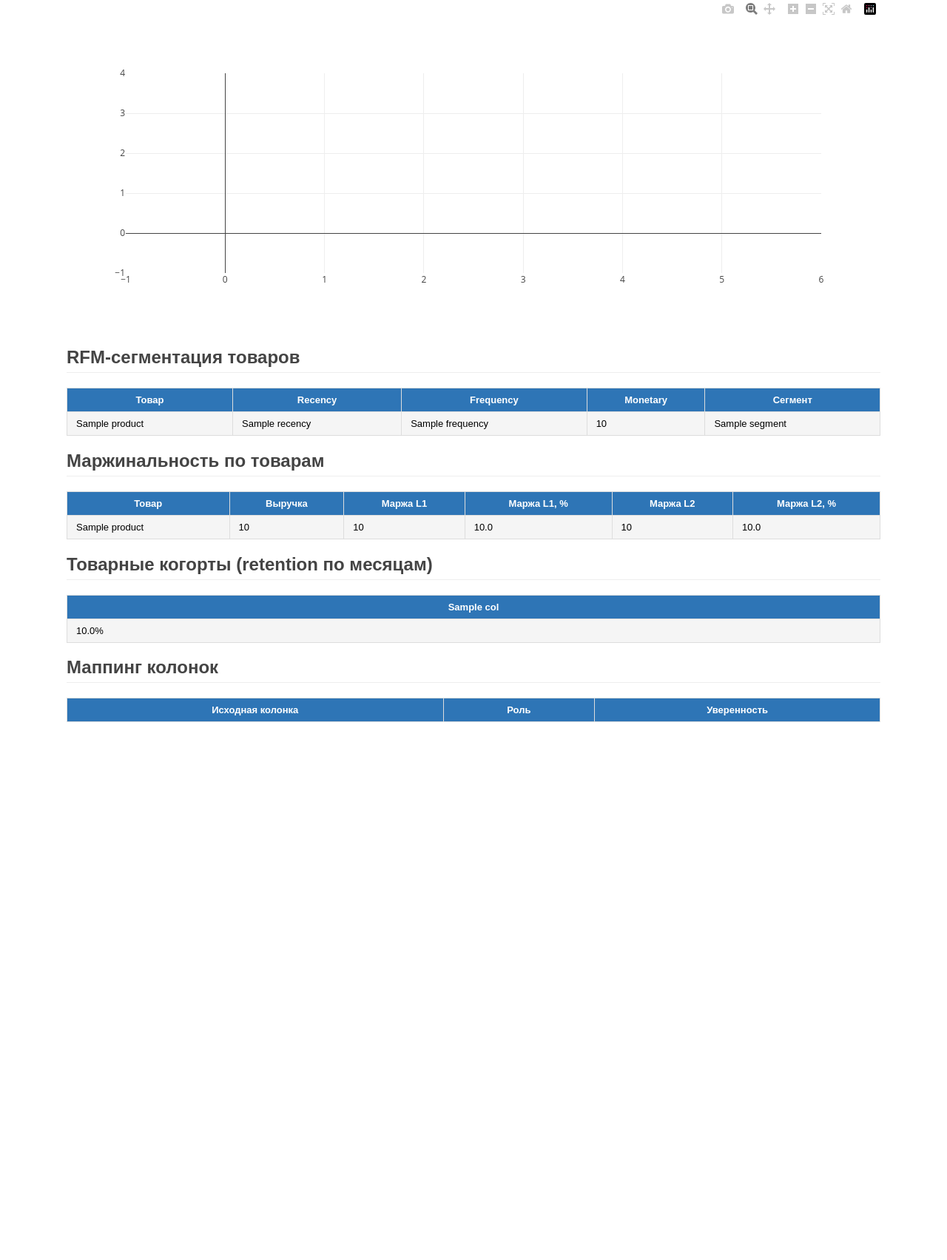
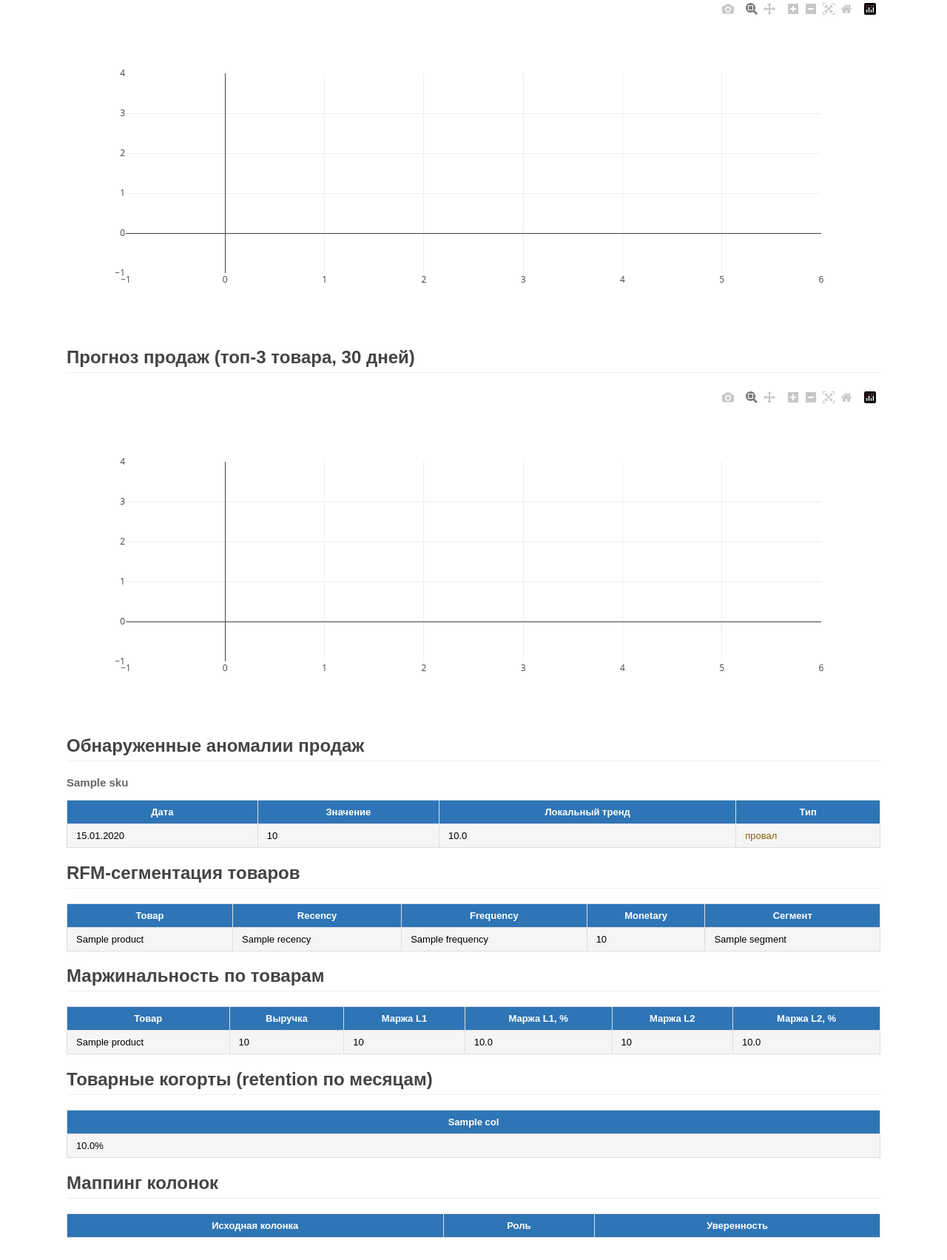
Before and after one commit to kuznetsovskdh/Salesguard, a Flask app: template app/templates/result.html in a window 1280 px wide. Shown: the part 1550-3253 px from the top of the page at 74% size. Before the commit the page ends 2526 px from the top, so only its background shows below. Run offline with Flask 3, Linux system fonts and the light colour scheme; the template is opened without the code that fills it: most values are stand-ins (such as "Sample title", 1, 10 or a date in 2020); lists and menus that the app fills with data are empty; some libraries are stand-ins or nearby versions.

Commit message:
Forecast/Anomaly blocks

```diff
--- a/app/app.py
+++ b/app/app.py
@@ -15,6 +15,7 @@
 from analytics.features import add_features
 from analytics.abc import abc_analysis
 from analytics.seasonality import seasonality, product_lifecycle_cohort
+from analytics.forecast import forecast_revenue, detect_anomalies
 from analytics.clustering import cluster_customers, rfm_sku_analysis
 from analytics.margin import margin_analysis
 from analytics.insights_context import build_metrics_context
@@ -428,6 +429,20 @@
         cohort_table = cohort_df.to_dict('records') if not cohort_df.empty else []
         cohort_columns = list(cohort_df.columns) if not cohort_df.empty else []
 
+        # Forecast/Anomaly: топ-3 SKU по выручке, прогноз 30 дней + аномалии
+        forecast_charts = {}
+        anomalies_by_sku = {}
+        if not abc.empty:
+            top_skus = abc.sort_values('revenue', ascending=False)['product'].head(3).tolist()
+            for sku in top_skus:
+                fc_df = forecast_revenue(df, product=sku, horizon_days=30)
+                if not fc_df.empty:
+                    fig_fc = px.line(fc_df, x='date', y='forecast', title=f'Прогноз продаж: {sku}')
+                    forecast_charts[sku] = json.dumps(fig_fc, cls=plotly.utils.PlotlyJSONEncoder)
+                an_df = detect_anomalies(df, product=sku)
+                if not an_df.empty:
+                    anomalies_by_sku[sku] = an_df.to_dict('records')
+
         # AI Insights: пробуем LLM, при любой ошибке тихо откатываемся на
         # шаблонный генератор
         try:
@@ -444,7 +459,8 @@
                                role_map=role_map, upload_id=upload_id, warning=None,
                                insights=insights_text,
                                rfm_table=rfm_table, margin_table=margin_table,
-                               cohort_table=cohort_table, cohort_columns=cohort_columns)
+                               cohort_table=cohort_table, cohort_columns=cohort_columns,
+                               forecast_charts=forecast_charts, anomalies_by_sku=anomalies_by_sku)
     except Exception as e:
         conn.rollback()
         try:
--- a/app/templates/result.html
+++ b/app/templates/result.html
@@ -71,6 +71,32 @@
   <script>Plotly.newPlot("ch_cl", {{ charts.clusters|safe }})</script>
   {% endif %}
 
+  {% if forecast_charts %}
+  <h2>Прогноз продаж (топ-3 товара, 30 дней)</h2>
+  {% for sku, chart_json in forecast_charts.items() %}
+  <div id="ch_forecast_{{ loop.index }}"></div>
+  <script>Plotly.newPlot("ch_forecast_{{ loop.index }}", {{ chart_json|safe }})</script>
+  {% endfor %}
+  {% endif %}
+
+  {% if anomalies_by_sku %}
+  <h2>Обнаруженные аномалии продаж</h2>
+  {% for sku, anomalies in anomalies_by_sku.items() %}
+  <h3 style="font-size:15px;color:#666;margin-top:16px">{{ sku }}</h3>
+  <table>
+    <tr><th>Дата</th><th>Значение</th><th>Локальный тренд</th><th>Тип</th></tr>
+    {% for a in anomalies %}
+    <tr>
+      <td>{{ a.date.strftime('%d.%m.%Y') if a.date else '' }}</td>
+      <td>{{ '%.0f'|format(a.value) }}</td>
+      <td>{{ '%.1f'|format(a.local_trend) if a.local_trend is not none else '—' }}</td>
+      <td style="color:{{ '#dc3545' if a.type == 'spike' else '#856404' }}">{{ 'всплеск' if a.type == 'spike' else 'провал' }}</td>
+    </tr>
+    {% endfor %}
+  </table>
+  {% endfor %}
+  {% endif %}
+
   {% if rfm_table %}
   <h2>RFM-сегментация товаров</h2>
   <table>
```
